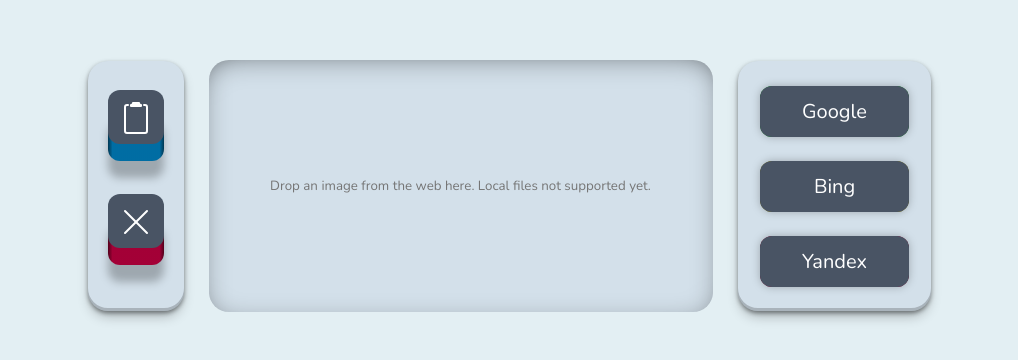
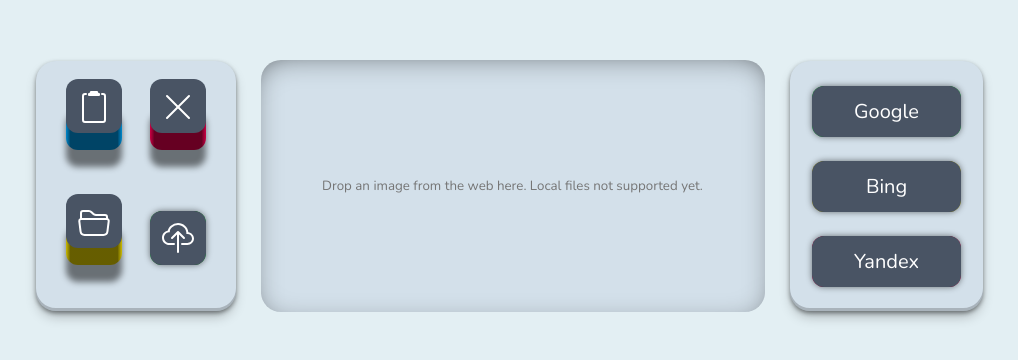
Before and after one commit to pablofsc/reverse-image-search, a React (Vite) app: page / in a window 1280 px wide. Shown: the part 214-574 px from the top of the page, without its empty margins (131-1149 px from the left). Built offline with nearby package versions, Linux system fonts and the light colour scheme.

Commit message:
Begin development of support for local files

```diff
--- a/src/App.css
+++ b/src/App.css
@@ -19,15 +19,26 @@
 
 .buttonsList {
     height: 250px;
+    padding: 0 10px;
+    margin: 25px;
 
-    padding: 0 10px;
     display: flex;
     flex-direction: column;
     justify-content: center;
+
     background-color: #D3E0EA;
     box-shadow: rgba(0, 0, 0, 0.4) 0px 2px 4px, rgba(0, 0, 0, 0.3) 0px 7px 13px -3px, rgba(0, 0, 0, 0.2) 0px -3px 0px inset;
-    margin: 25px;
     border-radius: 20px;
+}
+
+.sourceList {
+    box-sizing: border-box;
+    padding: 10px 20px;
+
+    flex-direction: row;
+    flex-wrap: wrap;
+    width: 200px;
+    justify-content: space-between;
 }
 
 .searchButton {
@@ -49,12 +60,14 @@
     caret-color: transparent;
 }
 
-.searchButton a {
+.actionInButton {
     display: inline-block;
     position: relative;
     z-index: 1;
     padding: 22px 0 0 0;
     margin: -22px 0 0 0;
+    cursor: pointer;
+    text-decoration: none;
 }
 
 @media (max-width: 750px) {
@@ -62,7 +75,7 @@
         width: 100vw;
     }
 
-    .actionsList {
+    .sourceList {
         flex-direction: row;
         height: fit-content;
         padding: 0;
--- a/src/App.tsx
+++ b/src/App.tsx
@@ -5,21 +5,26 @@
 
 import SearchEngineButton from './components/SearchEngineButton'
 import Button from './components/Button'
-import Icon from './components/Icon'
+import FileUpload from './components/FileUpload'
 
 const App = () => {
     const [source = '', setSource] = useState<string>()
 
+    const updateSource = (newSource: string) => {
+        (document.getElementById('sourceInput')! as HTMLInputElement).value = newSource
+        setSource(newSource)
+    }
+
     const clearInput = () => {
         (document.getElementsByClassName('input')[0] as HTMLInputElement).value = ''
-        setSource('')
+        updateSource('')
     }
 
     const readClipboard = () => {
         navigator.clipboard.readText()
             .then(text => {
                 (document.getElementsByClassName('input')[0] as HTMLInputElement).value = text
-                setSource(text)
+                updateSource(text)
             })
             .catch(err => {
                 console.error('Failed to read clipboard contents: ', err);
@@ -29,7 +34,7 @@
 
     return (
         <div className="App">
-            <div className='buttonsList actionsList'>
+            <div className='buttonsList sourceList'>
                 <Button
                     pushable='pushable'
                     shadow='shadow'
@@ -47,9 +52,12 @@
                     content='icon:trash-can'
                     action={clearInput}
                 />
+
+                <FileUpload action={updateSource} />
             </div>
 
             <input
+                id='sourceInput'
                 type="text"
                 onChange={event => setSource(event.target.value)}
                 className='input'
--- a/src/Pushable.css
+++ b/src/Pushable.css
@@ -21,17 +21,18 @@
     width: 100%;
     height: 100%;
     border-radius: 12px;
-    background: hsl(0deg 0% 0% / 0.25);
+    background: hsl(0deg 0% 0% / 0.50);
     will-change: transform;
     transform: translateY(var(--heightActive));
     transition: transform 600ms cubic-bezier(.3, .7, .4, 1);
-    filter: blur(4px);
+    filter: blur(3px);
     cursor: auto;
 }
 
 .shadowDisabled {
     transform: translateY(0);
     transition: transform 600ms cubic-bezier(.3, .7, .4, 1);
+    cursor: default;
 }
 
 .edge {
@@ -60,6 +61,7 @@
 .frontDisabled {
     transform: translateY(0) !important;
     transition: transform 600ms cubic-bezier(.3, .7, .4, 1);
+    cursor: default;
 }
 
 .pushable:hover {
@@ -68,6 +70,7 @@
 
 .pushableDisabled:hover {
     filter: brightness(100%) !important;
+    cursor: default;
 }
 
 .pushable:hover .front {
@@ -101,32 +104,32 @@
 
 .red {
     background: linear-gradient(to left,
-            hsl(340deg 100% 16%) 0%,
-            hsl(340deg 100% 32%) 8%,
-            hsl(340deg 100% 32%) 92%,
-            hsl(340deg 100% 16%) 100%);
+            hsl(340deg 100% 40%) 0%,
+            hsl(340deg 100% 20%) 8%,
+            hsl(340deg 100% 20%) 92%,
+            hsl(340deg 100% 40%) 100%);
 }
 
 .blue {
     background: linear-gradient(to left,
-            hsl(200deg 100% 16%) 0%,
-            hsl(200deg 100% 32%) 8%,
-            hsl(200deg 100% 32%) 92%,
-            hsl(200deg 100% 16%) 100%);
+            hsl(200deg 100% 40%) 0%,
+            hsl(200deg 100% 20%) 8%,
+            hsl(200deg 100% 20%) 92%,
+            hsl(200deg 100% 40%) 100%);
 }
 
 .green {
     background: linear-gradient(to left,
-            hsl(130deg 100% 16%) 0%,
-            hsl(130deg 100% 32%) 8%,
-            hsl(130deg 100% 32%) 92%,
-            hsl(130deg 100% 16%) 100%);
+            hsl(130deg 100% 40%) 0%,
+            hsl(130deg 100% 20%) 8%,
+            hsl(130deg 100% 20%) 92%,
+            hsl(130deg 100% 40%) 100%);
 }
 
 .yellow {
     background: linear-gradient(to left,
-            hsl(55deg 100% 16%) 0%,
-            hsl(55deg 100% 32%) 8%,
-            hsl(55deg 100% 32%) 92%,
-            hsl(55deg 100% 16%) 100%);
+            hsl(55deg 100% 40%) 0%,
+            hsl(55deg 100% 20%) 8%,
+            hsl(55deg 100% 20%) 92%,
+            hsl(55deg 100% 40%) 100%);
 }
--- a/src/components/Button.tsx
+++ b/src/components/Button.tsx
@@ -17,24 +17,28 @@
 
     if (props.content.includes('icon:')) {
         return (
-            <button className={props.pushable} style={{ margin: '25px 10px' }} onClick={props.action}>
+            <div>
+                <div className={props.pushable} style={{ margin: '25px 10px' }} onClick={props.action}>
                     <span className={props.shadow}></span>
                     <span className={props.edge}></span>
                     <span className={props.front} style={{ width: 'fit-content', height: '30px' }}>
                         {Icon(props.content.slice(5))}
                     </span>
-            </button>
+                </div>
+            </div>
         )
     }
     else {
         return (
-            <button className={props.pushable}>
+            <div>
+                <div className={props.pushable}>
                     <span className={props.shadow}></span>
                     <span className={props.edge}></span>
                     <span className={props.front}>
                         {props.content}
                     </span>
-            </button>
+                </div>
+            </div>
         )
     }
 }
--- /dev/null
+++ b/src/components/FileUpload.tsx
@@ -0,0 +1,122 @@
+import Icon from './Icon'
+import { useState } from 'react'
+
+const ImageStoreServer = 'http://localhost:3001'
+
+interface FileUploadInterface {
+    action: (source: string) => void
+}
+
+const FileUpload = (props: FileUploadInterface) => {
+    const [filePicked, setPicked] = useState(false)
+    const [fileUploaded, setUploaded] = useState(false)
+    const [url, setURL] = useState('/none/')
+    const [outOfService, setOOF] = useState(false)
+
+    const lookForFile = () => {
+        const fileInputElement = document.querySelector('input[type="file"]') as HTMLInputElement
+
+        fileInputElement.onchange = () => setPicked(true)
+        setUploaded(false)
+    }
+
+    const submitFile = () => {
+        if (!filePicked) {
+            return
+        }
+        else {
+            if (fileUploaded) {
+                props.action(ImageStoreServer + url)
+            }
+            else {
+                const fileInputElement = document.querySelector('input[type="file"]') as HTMLInputElement
+
+                if (fileInputElement.files != null) {
+                    var data = new FormData()
+                    data.append('image', fileInputElement.files[0])
+
+                    props.action('Sending image to storage...')
+
+                    fetch(ImageStoreServer + '/store', {
+                        method: 'POST',
+                        body: data
+                    })
+                        .then(res => res.json())
+                        .then(res => {
+                            props.action(ImageStoreServer + res.url)
+                            setUploaded(true)
+                            setURL(res.url)
+                        })
+                        .catch((e) => {
+                            props.action("Sorry, we're out of service right now :(")
+                            console.log(e)
+                            setOOF(true)
+                        })
+                }
+            }
+        }
+    }
+
+    let pushableU = 'pushable '
+    let shadowU = 'shadow '
+    let frontU = 'front '
+    let styleU = {}
+
+    if (!filePicked || outOfService) {
+        pushableU += 'pushableDisabled'
+        shadowU += 'shadowDisabled'
+        frontU += 'frontDisabled'
+        styleU = { cursor: 'default' }
+    }
+
+    let pushableP = 'pushable '
+    let shadowP = 'shadow '
+    let frontP = 'front '
+    let styleP = {}
+
+    if (outOfService) {
+        pushableP += 'pushableDisabled'
+        shadowP += 'shadowDisabled'
+        frontP += 'frontDisabled'
+        styleP = { cursor: 'default' }
+    }
+
+    return (
+        <div
+            style={{
+                display: 'flex',
+                flexGrow: '1',
+                flexDirection: 'row',
+                justifyContent: 'space-between'
+            }}
+        >
+            <div>
+                <div className={pushableP} style={{ margin: '25px 10px' }}>
+                    <span className={shadowP} ></span>
+                    <span className='edge yellow'></span>
+                    <span className={frontP} style={{ width: 'fit-content', height: '30px' }}>
+                        <input type="file" id="fileIn" style={{ display: 'none' }} />
+                        <label htmlFor="fileIn" className='actionInButton' onClick={lookForFile} style={styleP}>
+                            {Icon("pickfile")}
+                        </label>
+                    </span>
+                </div>
+            </div>
+
+            <div>
+                <div className={pushableU} style={{ margin: '25px 10px' }} >
+                    <span className={shadowU}></span>
+                    <span className='edge green'></span>
+                    <span className={frontU} style={{ width: 'fit-content', height: '30px' }} >
+                        <input type="submit" id='submit' style={{ display: 'none' }} />
+                        <label htmlFor="submit" className='actionInButton' onClick={submitFile} style={styleU} >
+                            {Icon("upload")}
+                        </label>
+                    </span>
+                </div>
+            </div>
+        </div>
+    )
+}
+
+export default FileUpload
--- a/src/components/Icon.tsx
+++ b/src/components/Icon.tsx
@@ -3,8 +3,8 @@
     if (type == 'trash-can') {
         return (
             <svg xmlns="http://www.w3.org/2000/svg" width={size} height={size} fill="currentColor" viewBox="0 0 16 16">
-                <path fill-rule="evenodd" d="M13.854 2.146a.5.5 0 0 1 0 .708l-11 11a.5.5 0 0 1-.708-.708l11-11a.5.5 0 0 1 .708 0Z" />
-                <path fill-rule="evenodd" d="M2.146 2.146a.5.5 0 0 0 0 .708l11 11a.5.5 0 0 0 .708-.708l-11-11a.5.5 0 0 0-.708 0Z" />
+                <path d="M13.854 2.146a.5.5 0 0 1 0 .708l-11 11a.5.5 0 0 1-.708-.708l11-11a.5.5 0 0 1 .708 0Z" />
+                <path d="M2.146 2.146a.5.5 0 0 0 0 .708l11 11a.5.5 0 0 0 .708-.708l-11-11a.5.5 0 0 0-.708 0Z" />
             </svg>
         )
     }
@@ -16,6 +16,23 @@
             </svg>
         )
     }
+    if (type == 'upload') {
+        return (
+            <svg xmlns="http://www.w3.org/2000/svg" width={size} height={size} fill="currentColor" viewBox="0 0 16 16">
+                <path d="M4.406 1.342A5.53 5.53 0 0 1 8 0c2.69 0 4.923 2 5.166 4.579C14.758 4.804 16 6.137 16 7.773 16 9.569 14.502 11 12.687 11H10a.5.5 0 0 1 0-1h2.688C13.979 10 15 8.988 15 7.773c0-1.216-1.02-2.228-2.313-2.228h-.5v-.5C12.188 2.825 10.328 1 8 1a4.53 4.53 0 0 0-2.941 1.1c-.757.652-1.153 1.438-1.153 2.055v.448l-.445.049C2.064 4.805 1 5.952 1 7.318 1 8.785 2.23 10 3.781 10H6a.5.5 0 0 1 0 1H3.781C1.708 11 0 9.366 0 7.318c0-1.763 1.266-3.223 2.942-3.593.143-.863.698-1.723 1.464-2.383z" />
+                <path d="M7.646 4.146a.5.5 0 0 1 .708 0l3 3a.5.5 0 0 1-.708.708L8.5 5.707V14.5a.5.5 0 0 1-1 0V5.707L5.354 7.854a.5.5 0 1 1-.708-.708l3-3z" />
+            </svg>
+        )
+    }
+    if (type == 'pickfile') {
+        return (
+            <svg xmlns="http://www.w3.org/2000/svg" width={size} height={size} fill="currentColor" viewBox="0 0 16 16">
+                <path d="M1 3.5A1.5 1.5 0 0 1 2.5 2h2.764c.958 0 1.76.56 2.311 1.184C7.985 3.648 8.48 4 9 4h4.5A1.5 1.5 0 0 1 15 5.5v.64c.57.265.94.876.856 1.546l-.64 5.124A2.5 2.5 0 0 1 12.733 15H3.266a2.5 2.5 0 0 1-2.481-2.19l-.64-5.124A1.5 1.5 0 0 1 1 6.14V3.5zM2 6h12v-.5a.5.5 0 0 0-.5-.5H9c-.964 0-1.71-.629-2.174-1.154C6.374 3.334 5.82 3 5.264 3H2.5a.5.5 0 0 0-.5.5V6zm-.367 1a.5.5 0 0 0-.496.562l.64 5.124A1.5 1.5 0 0 0 3.266 14h9.468a1.5 1.5 0 0 0 1.489-1.314l.64-5.124A.5.5 0 0 0 14.367 7H1.633z" />
+            </svg>
+        )
+    }
+
+    console.log("Requested icon that doesn't exist.")
 }
 
 export default Icon
--- a/src/components/SearchEngineButton.tsx
+++ b/src/components/SearchEngineButton.tsx
@@ -44,7 +44,7 @@
 
     return (
         <div className="searchButton">
-            <a href={destination} target={target}>
+            <a href={destination} target={target} className='actionInButton' style={{ cursor: 'default' }}>
                 <Button
                     pushable={pushable}
                     shadow={shadow}
```
Lines whose indentation alone changed are shown as unchanged.
